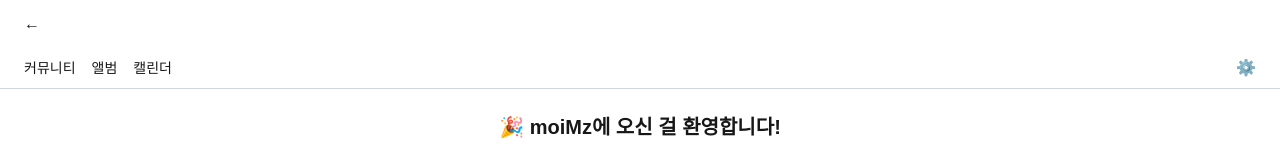
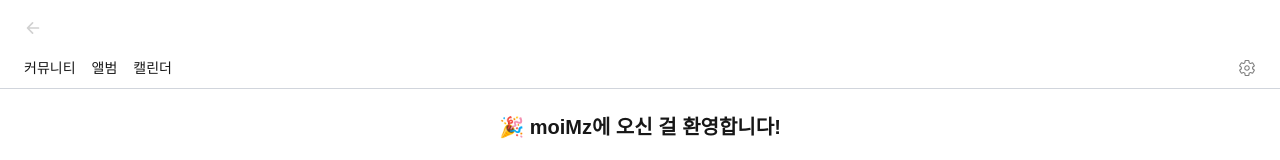
Before and after one commit to digibees-moimz/moimz, a Next.js app in the folder frontend/: page / in a window 1280 px wide. Shown: the top 160 px of the page. Built offline with nearby package versions, Linux system fonts and the light colour scheme.

Commit message:
[FE] feat #13: react-icons 라이브러리 설치 및 적용

```diff
--- a/frontend/src/components/layout/Header.tsx
+++ b/frontend/src/components/layout/Header.tsx
@@ -3,13 +3,16 @@
 
 import { useRouter } from "next/navigation";
 import { Flex } from "@/components/ui-components/layout/Flex";
+import { IoArrowBack } from "react-icons/io5";
 
 export default function Header() {
   const router = useRouter();
 
   return (
-    <Flex.RowStartCenter className="h-12 px-6">
-      <button onClick={() => router.back()}>←</button>
+    <Flex.RowStartCenter className="h-12 px-6 pt-2">
+      <button onClick={() => router.back()}>
+        <IoArrowBack size={18} color="#d1d1d1" />
+      </button>
     </Flex.RowStartCenter>
   );
 }
--- a/frontend/src/components/layout/TabNav.tsx
+++ b/frontend/src/components/layout/TabNav.tsx
@@ -4,6 +4,7 @@
 import Link from "next/link";
 import { usePathname } from "next/navigation";
 import { Flex } from "@/components/ui-components/layout/Flex";
+import { IoSettingsOutline } from "react-icons/io5";
 
 export default function TabNav() {
   const pathname = usePathname();
@@ -32,7 +33,11 @@
           </Link>
         ))}
       </Flex.RowStartCenter>
-      <button>⚙️</button>
+
+      {/* 세팅 버튼 */}
+      <button>
+        <IoSettingsOutline size={18} color="gray" />
+      </button>
     </Flex.RowBetweenCenter>
   );
 }
--- /dev/null
+++ b/package.json
@@ -0,0 +1,5 @@
+{
+  "dependencies": {
+    "react-icons": "^5.5.0"
+  }
+}
```
Also changed, not shown: 1 other file (tests, documents, lock files or other folders).
